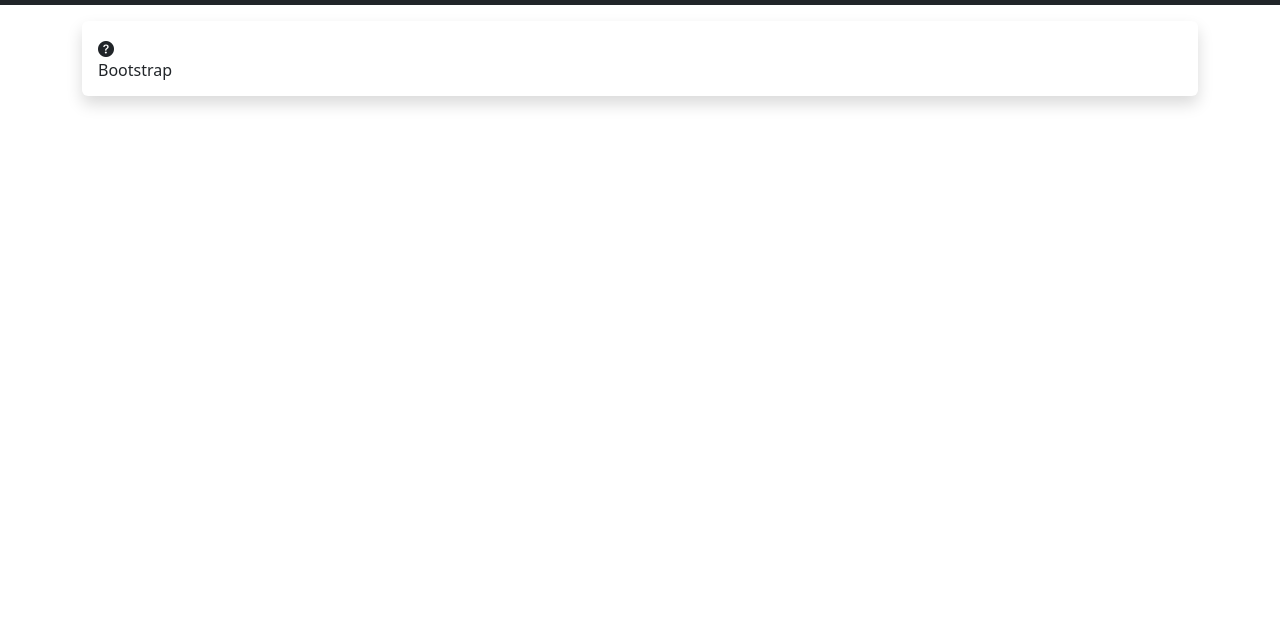
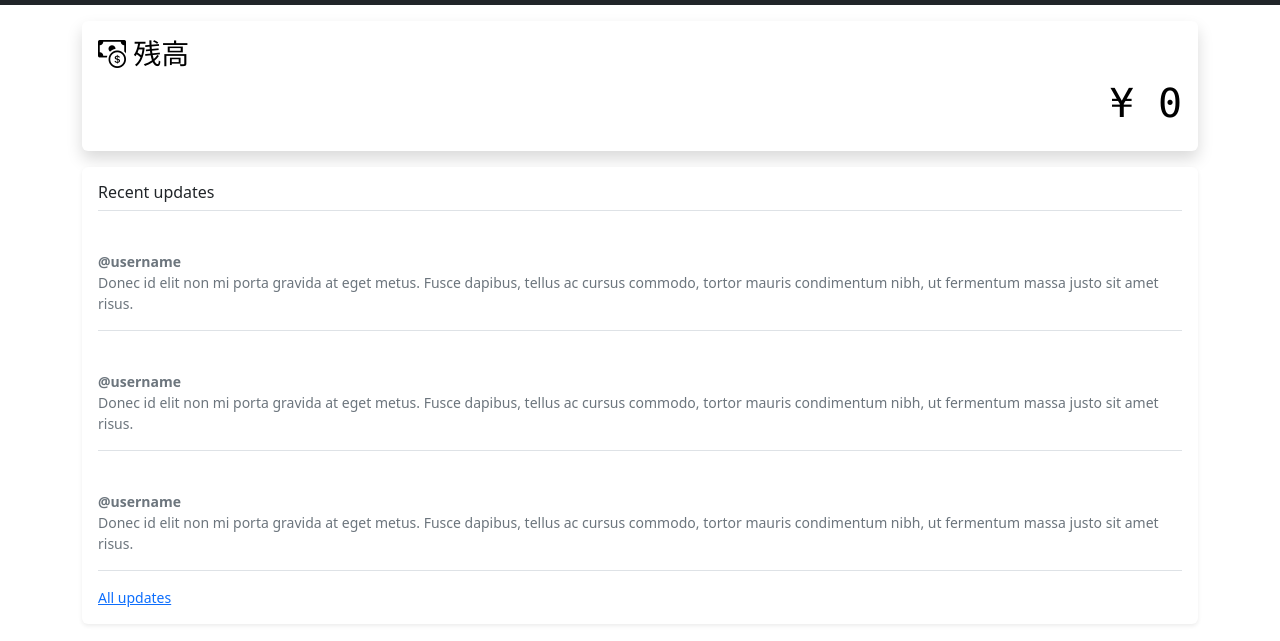
Before and after one commit to Shimoyama0711/IoT-PiggyBank, a plain HTML site: page public/index.html in a window 1280 px wide. Shown: the part 51-692 px from the top of the page. Drawn offline with nearby package versions, Linux system fonts and the light colour scheme.

Commit message:
index.html 概形を少し作成

```diff
--- a/public/index.html
+++ b/public/index.html
@@ -18,18 +18,51 @@
     <link rel="stylesheet" href="https://cdn.jsdelivr.net/npm/bootstrap@5.2.1/dist/css/bootstrap.min.css">
     <link rel="stylesheet" href="https://cdn.jsdelivr.net/npm/bootstrap-icons@1.9.1/font/bootstrap-icons.css">
     <link rel="stylesheet" href="./css/common.css">
+    <link rel="stylesheet" href="./css/index.css">
 </head>
 
 <body>
 
 <nav id="navbar"></nav>
 
-<main role="main" class="container-fluid" style="max-width: 1140px">
-    <div class="d-flex align-items-center p-3 my-3 text-white-50 bg-body rounded shadow">
-        <div class="lh-100">
-            <a><i class="text-dark bi-question-circle-fill"></i></a>
-            <h6 class="mb-0 text-dark lh-100">Bootstrap</h6>
+<main role="main" class="container-fluid">
+    <div class="my-3 p-3 text-black bg-body rounded shadow">
+        <h3 class="mb-0 pb-2">
+            <i class="bi-cash-coin"></i>
+            残高
+        </h3>
+
+        <h1 class="font-monospace text-end">
+            ¥ 0
+        </h1>
+    </div>
+
+    <div class="my-3 p-3 bg-white rounded shadow-sm">
+        <h6 class="border-bottom border-gray pb-2 mb-0">Recent updates</h6>
+        <div class="media text-muted pt-3">
+            <img data-src="holder.js/32x32?theme=thumb&amp;bg=007bff&amp;fg=007bff&amp;size=1" alt="" class="mr-2 rounded">
+            <p class="media-body pb-3 mb-0 small lh-125 border-bottom border-gray">
+                <strong class="d-block text-gray-dark">@username</strong>
+                Donec id elit non mi porta gravida at eget metus. Fusce dapibus, tellus ac cursus commodo, tortor mauris condimentum nibh, ut fermentum massa justo sit amet risus.
+            </p>
         </div>
+        <div class="media text-muted pt-3">
+            <img data-src="holder.js/32x32?theme=thumb&amp;bg=e83e8c&amp;fg=e83e8c&amp;size=1" alt="" class="mr-2 rounded">
+            <p class="media-body pb-3 mb-0 small lh-125 border-bottom border-gray">
+                <strong class="d-block text-gray-dark">@username</strong>
+                Donec id elit non mi porta gravida at eget metus. Fusce dapibus, tellus ac cursus commodo, tortor mauris condimentum nibh, ut fermentum massa justo sit amet risus.
+            </p>
+        </div>
+        <div class="media text-muted pt-3">
+            <img data-src="holder.js/32x32?theme=thumb&amp;bg=6f42c1&amp;fg=6f42c1&amp;size=1" alt="" class="mr-2 rounded">
+            <p class="media-body pb-3 mb-0 small lh-125 border-bottom border-gray">
+                <strong class="d-block text-gray-dark">@username</strong>
+                Donec id elit non mi porta gravida at eget metus. Fusce dapibus, tellus ac cursus commodo, tortor mauris condimentum nibh, ut fermentum massa justo sit amet risus.
+            </p>
+        </div>
+        <small class="d-block text-right mt-3">
+            <a href="#">All updates</a>
+        </small>
     </div>
 </main>
 
```
